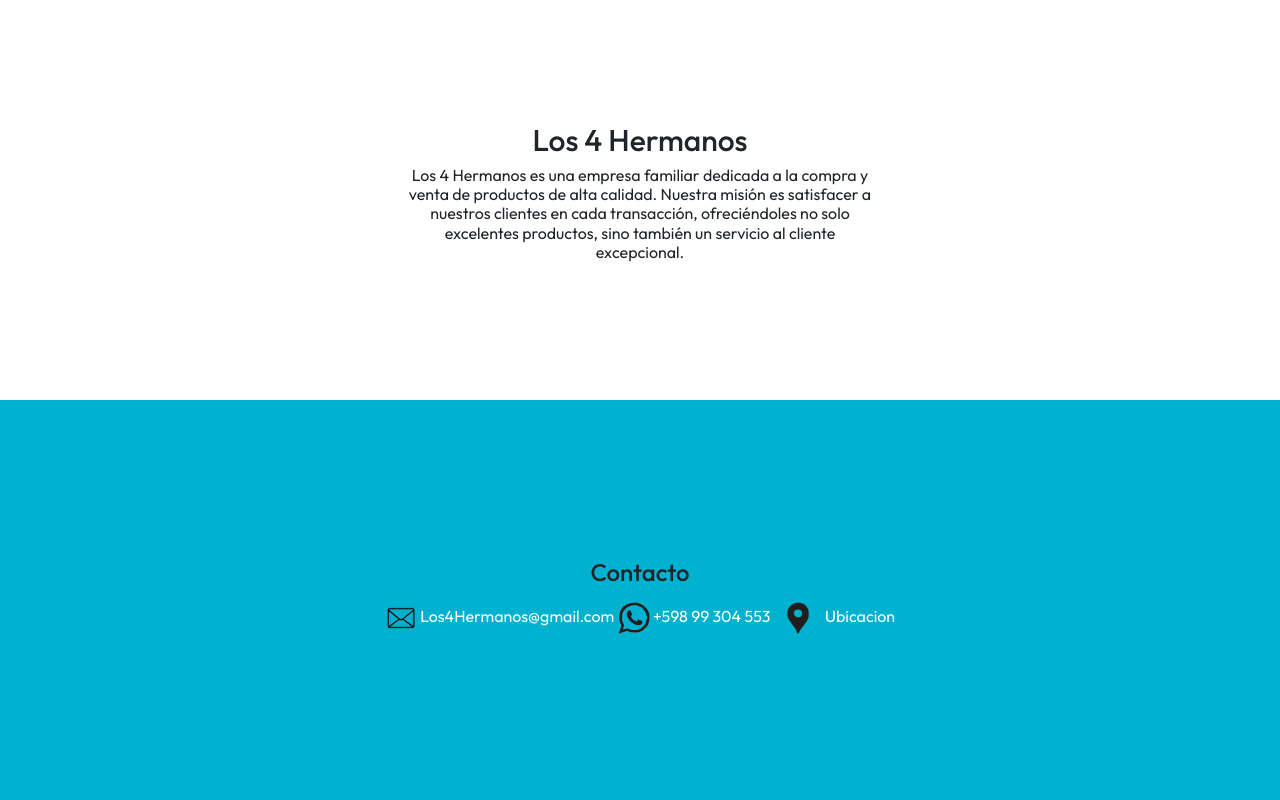
After one commit to AlandelosSantos/CodeCrafters, a PHP site: page /AboutUss.html in a window 1280 px wide. The commit adds this page. Run offline with PHP 8.4, Linux system fonts and the light colour scheme.

Commit message:
Actualizacion

```diff
--- /dev/null
+++ b/Login/AboutUss.html
@@ -0,0 +1,42 @@
+<!DOCTYPE html>
+<html lang="es">
+<head>
+    <meta charset="UTF-8">
+    <meta name="viewport" content="width=device-width, initial-scale=1.0">
+    <title>AboutUs</title>
+    <link rel="preconnect" href="https://fonts.googleapis.com">
+    <link rel="preconnect" href="https://fonts.gstatic.com" crossorigin>
+    <link href="https://fonts.googleapis.com/css2?family=Outfit:wght@100..900&display=swap" rel="stylesheet">
+    <link href="https://stackpath.bootstrapcdn.com/bootstrap/4.5.2/css/bootstrap.min.css" rel="stylesheet">
+    <link rel="stylesheet" href="css.CSS">
+    </head>
+    <body>
+    <div class="container-fluid h-100">
+        <div class="row h-50 Arriba align-items-center">
+            <div class="col text-center">
+                <h1 class="titu" style="font-size: 30px;">Los 4 Hermanos</h1>
+                <p class="parrafo mx-auto px-2" style="line-height: 1.2; max-width: 30rem;">
+                    Los 4 Hermanos es una empresa familiar dedicada a la compra y venta de productos de alta calidad. Nuestra misión es satisfacer a nuestros clientes en cada transacción, ofreciéndoles no solo excelentes productos, sino también un servicio al cliente excepcional.
+                </p>
+            </div>
+        </div>
+        <div class="row h-50 abajo align-items-center">
+            <div class="col text-center">
+                <p class="parrafo2" style="color: #ffffff">
+                    <div class="row-9">
+                        <h4 class="contac">Contacto</h4>
+                        <img class="email" src="./img/email.png" alt="" style="width: 2rem;">
+                    <a href="mailto:CodeCrafter@gmail.com">Los4Hermanos@gmail.com</a>
+                    <img class="telef" src="./img/telefono.png" alt="" style="width: 2rem;">
+                    <a href="tel:+59891070450">+598 99 304 553</a>
+                    <img src="./img/Ubica.png" alt="" style="width: 3rem;">
+                    <a href="https://maps.app.goo.gl/DtjoDK9ENzoYsQQ86">Ubicacion</a>
+                    </div>
+                </p>
+            </div>
+        </div>
+    </div>
+    <script src="https://code.jquery.com/jquery-3.5.1.slim.min.js"></script>
+    <script src="https://stackpath.bootstrapcdn.com/bootstrap/4.5.2/js/bootstrap.min.js"></script>
+</body>
+</html>
--- a/Login/Login.php
+++ b/Login/Login.php
@@ -58,8 +58,8 @@
     </body>
     <footer class="position-absolute bottom-0 w-100 bg-white text-center text-lg-start">
         <div class=" text-center p-2">© 2024 Copyright:
-          <a class="text-info" >CodeCrafters</a>
-          <a href="./AboutUs/aboutUs.html">Los4Hermanos</a>
+          <a href="AboutUss.html">Los4Hermanos</a>
+
         </div>
       </footer>
 </html>
--- /dev/null
+++ b/Login/css.CSS
@@ -0,0 +1,17 @@
+
+        body, html {
+            height: 100%;
+            margin: 0;
+            font-family: "Outfit", sans-serif;
+        }
+        .Arriba {
+            background-color: #ffffff;
+        }
+        .abajo {
+            background-color: #00b2d0ff;;
+        }
+
+        a {
+            text-decoration: none;
+            color: white;
+        }
--- /dev/null
+++ b/registroProductos/conexion.php
@@ -0,0 +1,6 @@
+<?php
+
+
+$conexion = new mysqli("localhost","root","","login-test","3307");
+$conexion -> set_charset("utf8");
+?>
```
Also changed, not shown: registroProductos/RegistroP.php (added, +21 -0 lines), registroProductos/editar.php (added, +50 -0 lines), registroProductos/index.php (added, +80 -0 lines), Login/img/Ubica.png (added), Login/img/email.png (added), Login/img/telefono.png (added), registroProductos/imgR/editar.svg (added), registroProductos/imgR/eliminar.svg (added).
